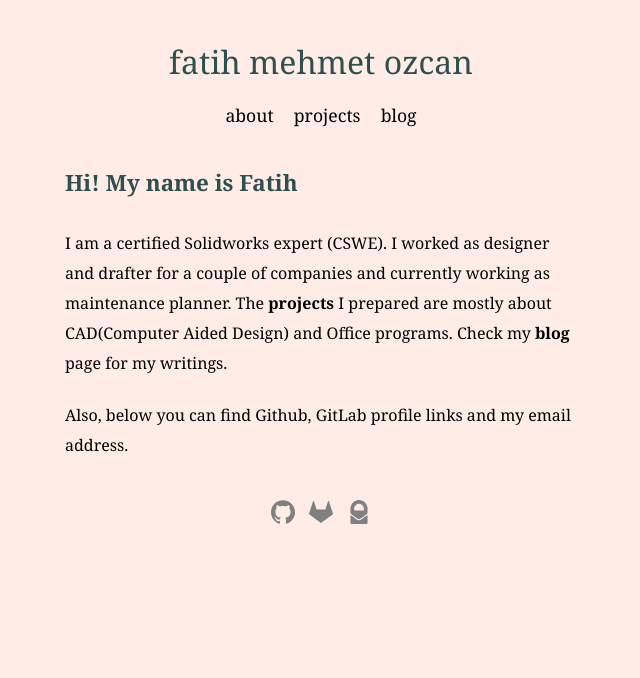
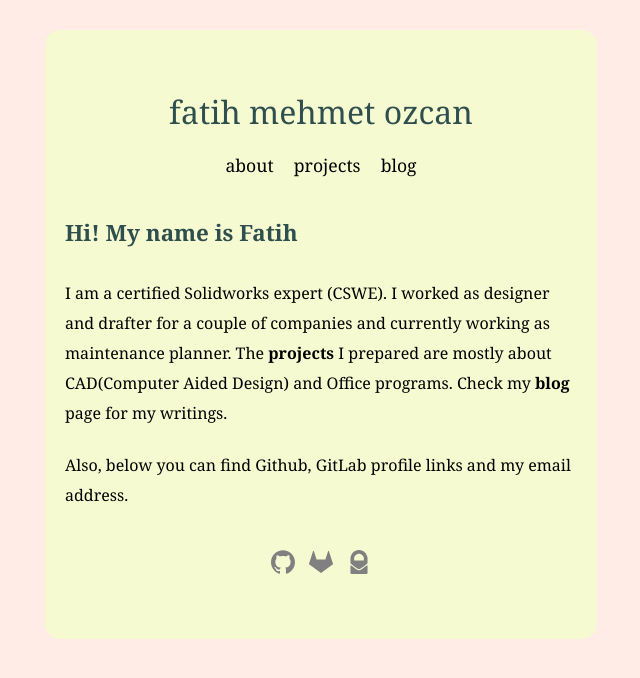
Before and after one commit to fatihmeh/fatihmeh.github.io, a Jekyll site: the page built from index.html, in a window 1280 px wide. Shown: the top 678 px of the page, without its empty margins (319-959 px from the left). Built offline with Jekyll 4.4.1, drawn with Linux system fonts in a browser that asks for light colours.

Commit message:
Update main.css

```diff
--- a/css/main.css
+++ b/css/main.css
@@ -24,7 +24,8 @@ body {
   background-color: hsla(14, 100%, 53%, 0.1);
 }
 #whole {
-    width:40%; margin:auto; margin-top: 30px;
+  width:40%; margin:auto; margin-top: 30px; padding:20px;
+  background-color: hsl(66, 80%, 90%); border-radius: 15px;
 }
 #container {
   text-align:left;
```
